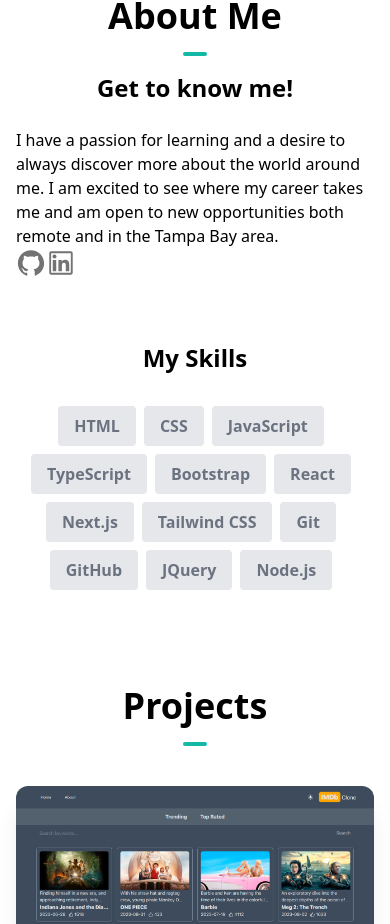
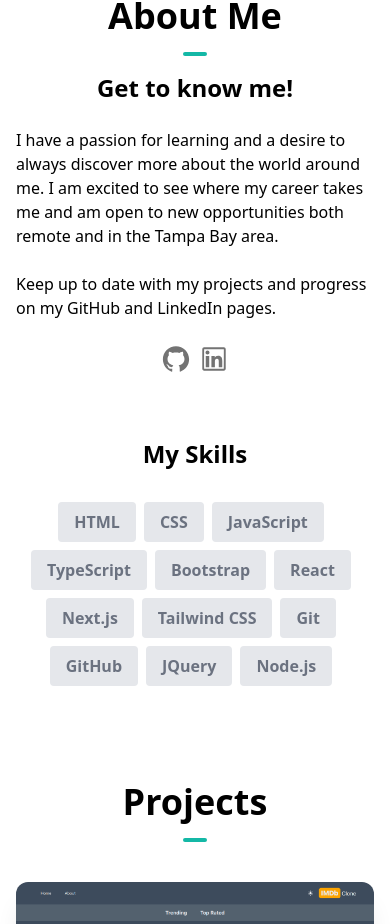
Before and after one commit to Elwoodbond/tailwindcss-and-nextjs-portfolio-final, a Next.js app: page / in a window 390 px wide. Shown: the part 832-1756 px from the top of the page. Built offline with nearby package versions, Linux system fonts and the light colour scheme.

Commit message:
still fixing formatting issues for mobile

```diff
--- a/components/AboutSection.tsx
+++ b/components/AboutSection.tsx
@@ -38,8 +38,11 @@ const AboutSection = () => {
                open to new opportunities both remote and in the Tampa Bay
               area.
               <br />
-
-          <div className="flex flex-row text-center text-2xl font-bold mb-6 md:text-left">
+              <br />
+              Keep up to date with my projects and progress on my GitHub and LinkedIn pages.
+              <br />
+              <br />
+          <div className="justify-center space-x-2 mb-1 flex flex-row text-center text-4xl font-bold mb-6">
           <a href="https://github.com/Elwoodbond" rel="noreferrer" target="_blank">
             <AiOutlineGithub
               className="hover:-translate-y-1 transition-transform cursor-pointer text-neutral-500 dark:text-neutral-100"
```
